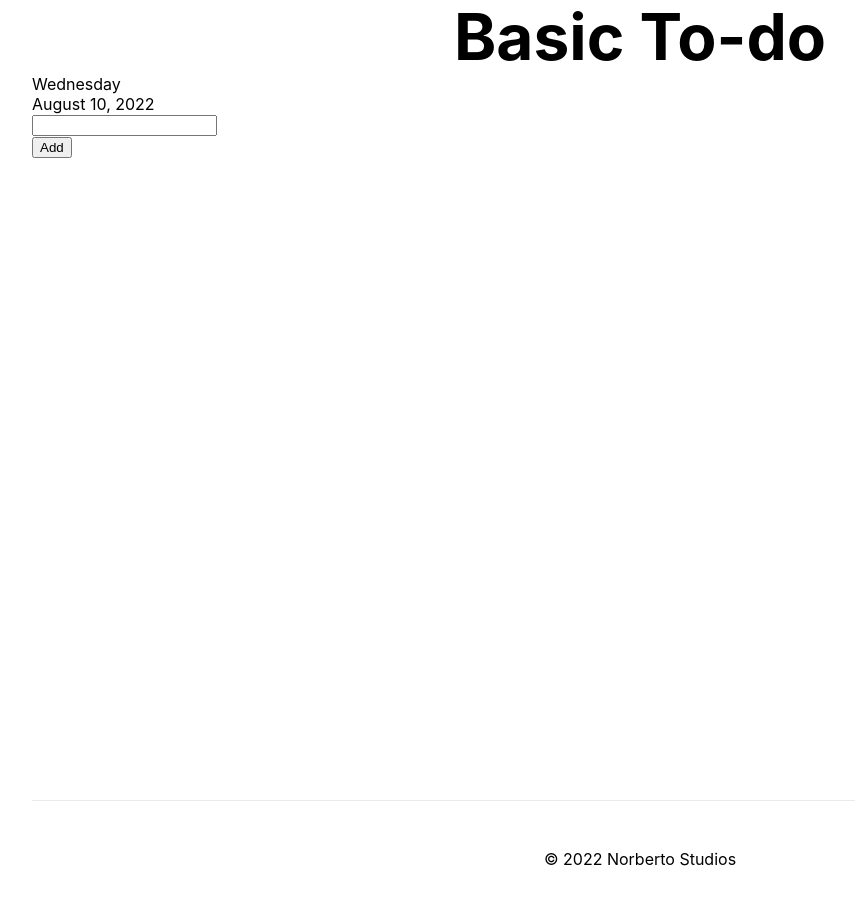
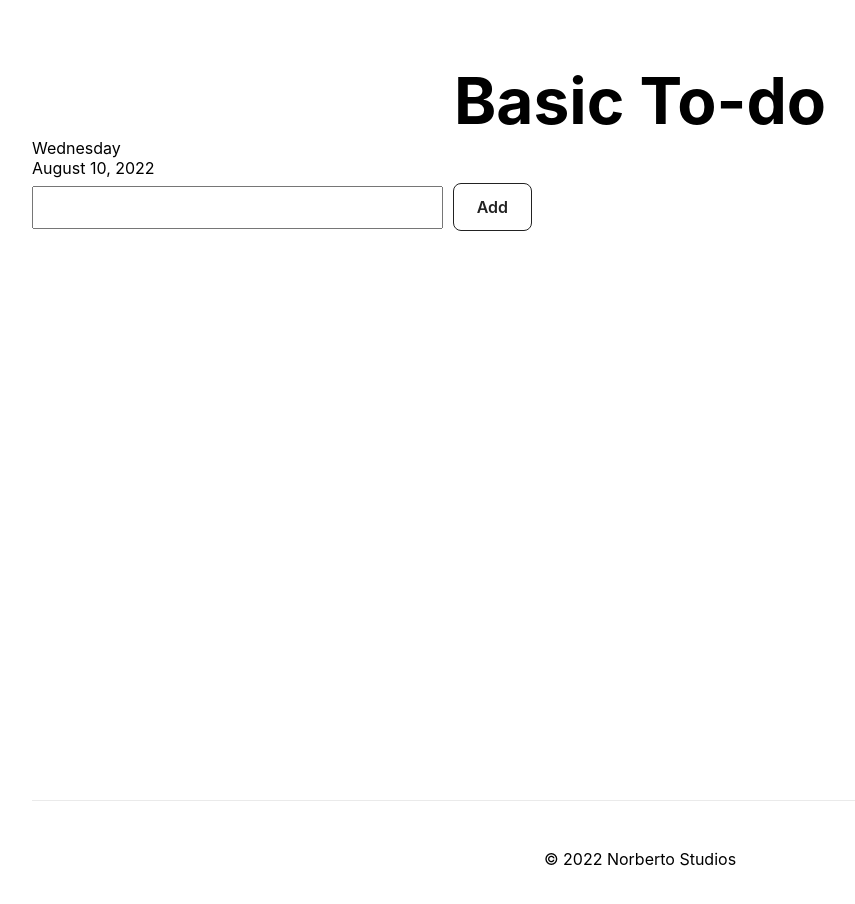
Before and after one commit to NorbertoStudios/Basic_Todo_App, a Next.js app in the folder next-js/: page / in a window 1280 px wide. Shown: the top 904 px of the page, without its empty margins (0-855 px from the left). Built offline with nearby package versions, Linux system fonts and the light colour scheme.

Commit message:
added inputbox and inputbutton components

```diff
--- /dev/null
+++ b/next-js/componets/inputBox/InputBox.jsx
@@ -0,0 +1,15 @@
+import React from 'react'
+import styles from '../../styles/input/InputBox.module.css'
+
+const InputBox = ({ onInputChange, textValue }) => {
+    return (
+        <input className={styles.box}
+            type="text"
+            name="inputBox"
+            value={textValue}
+            onChange={onInputChange}
+        />
+    )
+}
+
+export default InputBox
--- /dev/null
+++ b/next-js/componets/inputButton/InputButton.jsx
@@ -0,0 +1,15 @@
+import React from 'react'
+import styles from '../../styles/input/InputButton.module.css'
+
+const InputButton = ({ label, getInput }) => {
+    return (
+        <button className={styles.btn}
+            onClick={getInput}
+            type="button"
+        >
+            {label}
+        </button>
+    )
+}
+
+export default InputButton
--- a/next-js/pages/index.js
+++ b/next-js/pages/index.js
@@ -1,11 +1,13 @@
-import React, {useState} from "react";
+import React, { useState } from "react";
 import Head from "next/head";
 import styles from "../styles/Home.module.css";
+import InputBox from "../componets/inputBox/InputBox";
+import InputButton from "../componets/inputButton/InputButton";
 
 export default function Home() {
   const date = new Date();
   const dayOfWeekName = date.toLocaleString("default", {
-    weekday: "long"
+    weekday: "long",
   });
   const currentDate = date.toLocaleString("default", {
     month: "long",
@@ -13,46 +15,29 @@ export default function Home() {
     year: "numeric",
   });
 
-  const [inputText, setInputText] = useState();
+  const [inputText, setInputText] = useState("");
 
-  let onInputChange = (e) => {
-    // console.log(e.target.value);
-    // e.preventDefault();
-    setInputText(e.target.value);
-  }
-  const inputBox = <div>
-    <input
-      type="text"
-      name="inputBox"
-      value={inputText}
-      onChange={(e) => {onInputChange(e)}}
-    />
-  </div>
+  let onInputChange = (event) => {
+    event.preventDefault();
+    setInputText(event.target.value);
+  };
 
-  const addBtn = <div>
-    <button className={styles.addBtn}
-      onClick={() => {getInputBox()}}
-      >
-      Add
-    </button>
-  </div>
-
-  const [listText, setListText] = useState([])
+  const [listText, setListText] = useState([]);
 
   let getInputBox = () => {
     console.log(inputText);
-    setListText(old => [...old, inputText]);
-  }
+    setListText((old) => [...old, inputText]);
+  };
 
-
-  let showTextBox =
+  let showTextBox = (
     <div>
       <ul>
-        {listText.map(item => (
+        {listText.map((item) => (
           <li key={item}>{item}</li>
         ))}
       </ul>
     </div>
+  );
 
   return (
     <div className={styles.container}>
@@ -68,18 +53,16 @@ export default function Home() {
         <div>{dayOfWeekName}</div>
         <div>{currentDate}</div>
 
-        {inputBox}
-        {addBtn}
+        <div className={styles.inputLayout}>
+          <InputBox
+            className={styles.inputBox}
+            onInputChange={onInputChange}
+            textValue={inputText}
+          />
+          <InputButton label="Add" getInput={getInputBox} />
+        </div>
+
         {showTextBox}
-
-
-
-
-
-
-
-
-
 
         {/*
         <p className={styles.description}>
--- a/next-js/styles/Home.module.css
+++ b/next-js/styles/Home.module.css
@@ -4,13 +4,21 @@
 
 .main {
   min-height: 100vh;
-  /* padding: 4rem 0;
-  flex: 1;
+  padding: 4rem 0;
+  /* display: flex;
+  flex-direction: column; */
+  /* flex: 1;
+  justify-content: center; */
+  /* align-items: center;  */
+}
+
+.inputLayout {
   display: flex;
-  flex-direction: column;
-  justify-content: center;
-  align-items: center; */
+  align-items: center;
+  gap: 10px;
+  max-width: 500px;
 }
+
 
 .footer {
   display: flex;
@@ -116,13 +124,16 @@
 }
 
 @media (prefers-color-scheme: dark) {
+
   .card,
   .footer {
     border-color: #222;
   }
+
   .code {
     background: #111;
   }
+
   .logo img {
     filter: invert(1);
   }
--- /dev/null
+++ b/next-js/styles/input/InputBox.module.css
@@ -0,0 +1,6 @@
+.box {
+    width: 100%;
+    padding: 12px 20px;
+    margin: 8px 0;
+    box-sizing: border-box;
+  }
--- /dev/null
+++ b/next-js/styles/input/InputButton.module.css
@@ -0,0 +1,24 @@
+.btn {
+    background-color: #FFFFFF;
+    border: 1px solid #222222;
+    border-radius: 8px;
+    box-sizing: border-box;
+    color: #222222;
+    cursor: pointer;
+    display: inline-block;
+    font-family: Circular,-apple-system,BlinkMacSystemFont,Roboto,"Helvetica Neue",sans-serif;
+    font-size: 16px;
+    font-weight: 600;
+    line-height: 20px;
+    margin: 0;
+    outline: none;
+    padding: 13px 23px;
+    position: relative;
+    text-align: center;
+    text-decoration: none;
+    touch-action: manipulation;
+    transition: box-shadow .2s,-ms-transform .1s,-webkit-transform .1s,transform .1s;
+    user-select: none;
+    -webkit-user-select: none;
+    width: auto;
+}
```
